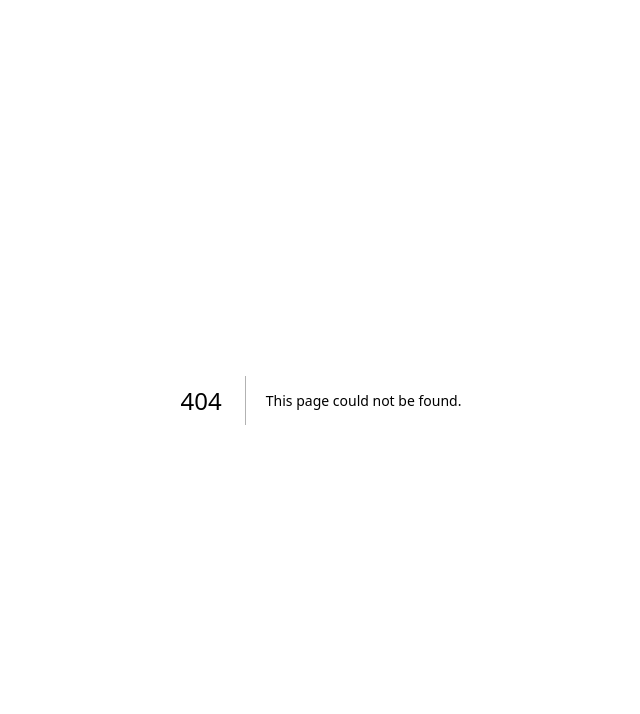
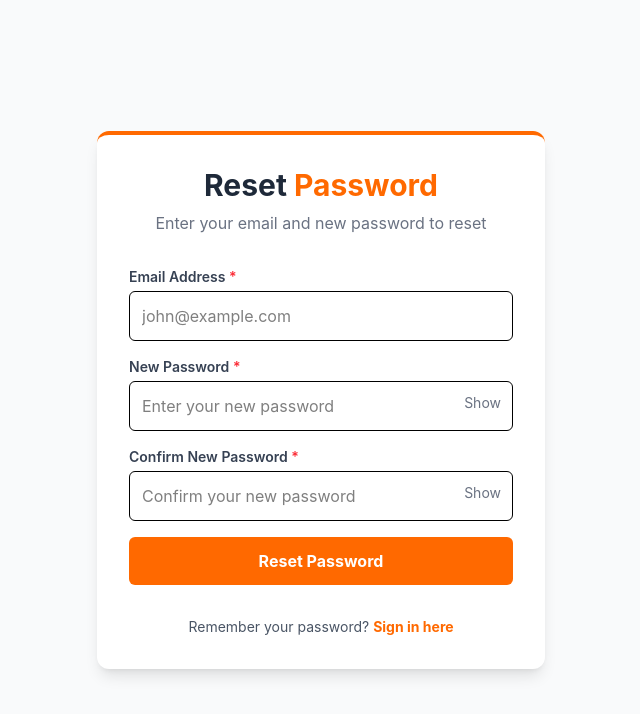
Before and after one commit to ahmedsalmankp/vehicle-rental-system, a Next.js app: page /forgot-password in a window 1280 px wide. Before the commit this address had no page. Shown: the top 714 px of the page, without its empty margins (319-959 px from the left). Built offline with nearby package versions, Linux system fonts and the light colour scheme.

Commit message:
Authentication

```diff
--- /dev/null
+++ b/app/forgot-password/page.tsx
@@ -0,0 +1,164 @@
+"use client";
+
+import React, { useState, Suspense } from "react";
+import { useRouter } from "next/navigation";
+import Link from "next/link";
+import InputField from "../components/InputField";
+
+function ForgotPasswordForm() {
+    const router = useRouter();
+
+    const [formData, setFormData] = useState({
+        email: "",
+        newPassword: "",
+        confirmPassword: ""
+    });
+
+    const [isLoading, setIsLoading] = useState(false);
+    const [error, setError] = useState("");
+    const [success, setSuccess] = useState("");
+
+    const handleChange = (e: React.ChangeEvent<HTMLInputElement | HTMLSelectElement>) => {
+        const { name, value } = e.target;
+        setFormData(prev => ({
+            ...prev,
+            [name]: value
+        }));
+    };
+
+    const validateForm = () => {
+        if (formData.newPassword !== formData.confirmPassword) {
+            setError("Passwords do not match");
+            return false;
+        }
+
+        const emailRegex = /^[^\s@]+@[^\s@]+\.[^\s@]+$/;
+        if (!emailRegex.test(formData.email)) {
+            setError("Please enter a valid email address");
+            return false;
+        }
+
+        return true;
+    };
+
+    const handleSubmit = async (e: React.FormEvent) => {
+        e.preventDefault();
+        setError("");
+        setSuccess("");
+
+        if (!validateForm()) return;
+
+        setIsLoading(true);
+
+        try {
+            const res = await fetch("http://localhost:5000/reset-password", {
+                method: "POST",
+                headers: {
+                    "Content-Type": "application/json"
+                },
+                body: JSON.stringify({ email: formData.email, newPassword: formData.newPassword })
+            });
+
+            const data = await res.json();
+
+            if (!res.ok) {
+                throw new Error(data.error || "Failed to reset password. Please try again.");
+            }
+
+            setSuccess("Password reset successfully! Redirecting to login...");
+
+            setTimeout(() => {
+                router.push("/login");
+            }, 2000);
+
+        } catch (err: any) {
+            setError(err.message || "Failed to reset password.");
+        } finally {
+            setIsLoading(false);
+        }
+    };
+
+    return (
+        <div className="min-h-screen bg-gray-50 flex items-center justify-center p-6 py-12">
+            <div className="bg-white p-8 rounded-xl shadow-lg w-full max-w-md border-t-4 border-orange-500">
+                <div className="text-center mb-8">
+                    <h1 className="text-3xl font-bold text-gray-800">
+                        Reset <span className="text-orange-500">Password</span>
+                    </h1>
+                    <p className="text-gray-500 mt-2">Enter your email and new password to reset</p>
+                </div>
+
+                {error && (
+                    <div className="bg-red-50 text-red-500 p-3 rounded-md mb-6 text-sm text-center font-medium">
+                        {error}
+                    </div>
+                )}
+
+                {success && (
+                    <div className="bg-green-50 text-green-600 p-3 rounded-md mb-6 text-sm text-center font-medium">
+                        {success}
+                    </div>
+                )}
+
+                <form onSubmit={handleSubmit} className="space-y-4">
+                    <InputField
+                        label="Email Address"
+                        type="email"
+                        name="email"
+                        value={formData.email}
+                        onChange={handleChange}
+                        placeholder="john@example.com"
+                        required
+                    />
+
+                    <InputField
+                        label="New Password"
+                        type="password"
+                        name="newPassword"
+                        value={formData.newPassword}
+                        onChange={handleChange}
+                        placeholder="Enter your new password"
+                        required
+                    />
+
+                    <InputField
+                        label="Confirm New Password"
+                        type="password"
+                        name="confirmPassword"
+                        value={formData.confirmPassword}
+                        onChange={handleChange}
+                        placeholder="Confirm your new password"
+                        required
+                    />
+
+                    <button
+                        type="submit"
+                        disabled={isLoading || !!success}
+                        className="w-full bg-orange-500 text-white font-bold py-3 mt-4 rounded-md hover:bg-orange-600 transition disabled:opacity-70 disabled:cursor-not-allowed flex justify-center items-center"
+                    >
+                        {isLoading ? (
+                            <span className="animate-pulse">Resetting...</span>
+                        ) : (
+                            "Reset Password"
+                        )}
+                    </button>
+                </form>
+
+                <p className="text-center text-gray-600 mt-8 text-sm">
+                    Remember your password?{" "}
+                    <Link href="/login" className="text-orange-500 font-bold hover:text-orange-600 transition">
+                        Sign in here
+                    </Link>
+                </p>
+            </div>
+        </div>
+    );
+}
+
+export default function ForgotPassword() {
+    return (
+        <Suspense fallback={<div className="min-h-screen flex items-center justify-center">Loading...</div>}>
+            <ForgotPasswordForm />
+        </Suspense>
+    );
+}
--- a/app/login/page.tsx
+++ b/app/login/page.tsx
@@ -46,7 +46,7 @@ function LoginForm() {
             const data = await res.json();
 
             if (!res.ok) {
-                throw new Error(data.message || "Failed to login. Please try again.");
+                throw new Error(data.error || "Failed to login. Please try again.");
             }
 
             localStorage.setItem("user", JSON.stringify(data));
@@ -106,9 +106,9 @@ function LoginForm() {
                             />
                             Remember Me
                         </label>
-                        <a href="#" className="text-orange-500 hover:text-orange-600 font-semibold transition">
+                        <Link href="/forgot-password" className="text-orange-500 hover:text-orange-600 font-semibold transition">
                             Forgot Password?
-                        </a>
+                        </Link>
                     </div>
 
                     <button
```
Also changed, not shown: 1 other file (tests, documents, lock files or other folders).
